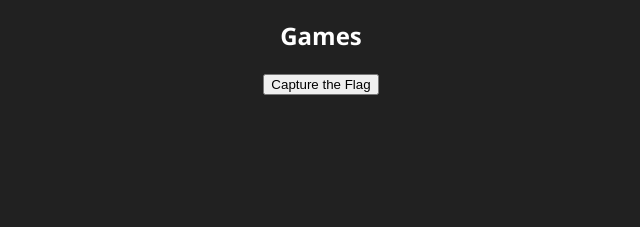
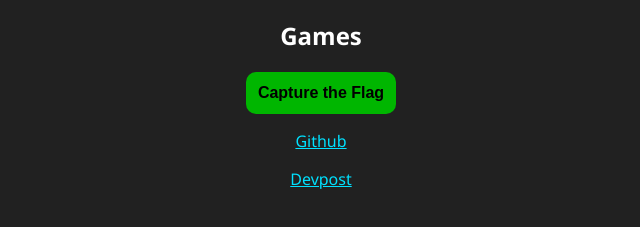
Before and after one commit to adrian154/jayp570.github.io, a plain HTML site: page index.html in a window 1280 px wide. Shown: the part 67-294 px from the top of the page, without its empty margins (319-959 px from the left). Drawn offline with Linux system fonts and the light colour scheme.

Commit message:
Update index.html

```diff
--- a/index.html
+++ b/index.html
@@ -15,11 +15,36 @@
             text-align: center;
             user-select: none;
         }
+        button {
+            background-color: rgb(0, 182, 0);
+            transition-duration: 0.3s;
+            font-size: 16px;
+            font-weight: bold;
+            padding: 12px;
+            border-radius: 10px;
+            border: 0;
+            outline: none;
+        }
+        button:hover {
+            background-color: rgb(0, 255, 0);
+        }
+        button:active {
+            background-color: #000000;
+            outline: none;
+        }
+        a {
+            color: rgb(0, 225, 255)
+        }
+        a:hover {
+            color:rgb(0, 171, 194)
+        }
     </style>
 </head>
 <body>
     <h1>Welcome to my Website</h1>
     <h2>Games</h2>
     <button onclick="location.href='ctf/index.html'">Capture the Flag</button>
+    <p><a href="https://github.com/jayp-png">Github</a></p>
+    <p><a href="https://devpost.com/jayp-png?ref_content=user-portfolio&ref_feature=portfolio&ref_medium=global-nav">Devpost</a></p>
 </body>
 </html>
```
